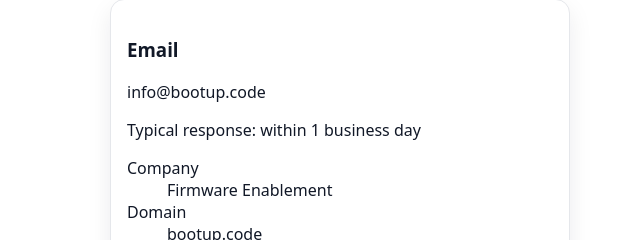
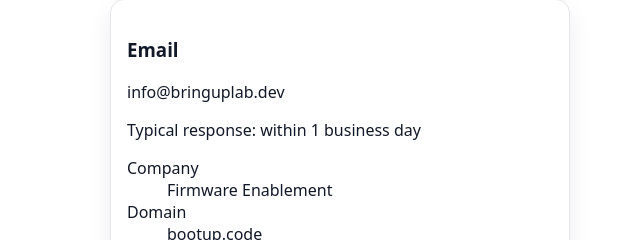
Before and after one commit to GRangaRao/bootup.code, a plain HTML site: page index.html in a window 1280 px wide. Shown: the part 2903-3143 px from the top of the page, 0-640 px from the left. Drawn offline with Linux system fonts and the light colour scheme.

Commit message:
Update index.html

```diff
--- a/index.html
+++ b/index.html
@@ -998,7 +998,7 @@
       <div class="contact-card">
         <h3>Email</h3>
         <p>
-          <a href="mailto:info@bootup.code">info@bootup.code</a>
+          <a href="mailto:info@bringuplab.dev">info@bringuplab.dev</a>
         </p>
         <p>Typical response: within 1 business day</p>
 
```
